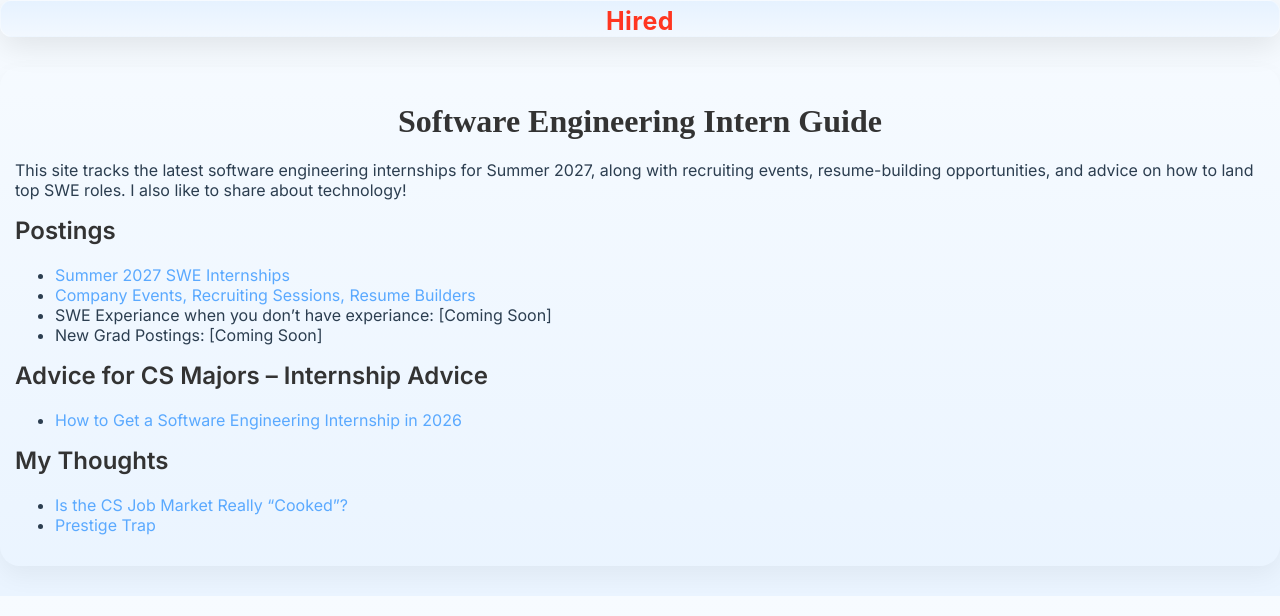
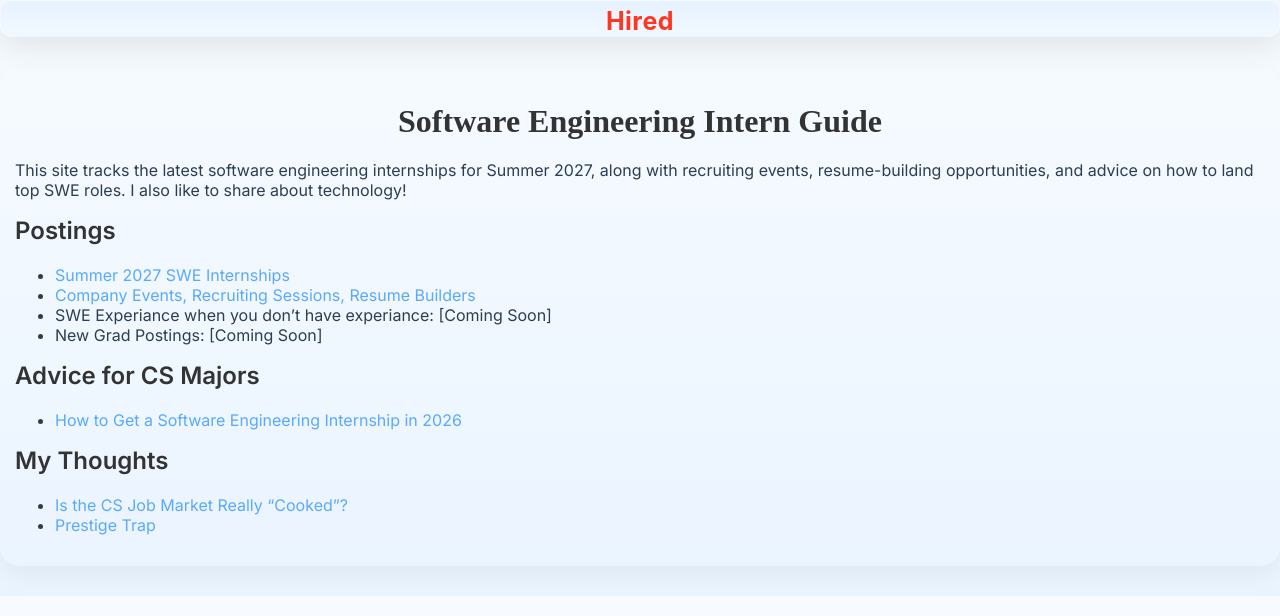
Before and after one commit to hiredmaybe67/hiredmaybe67.github.io, a Jekyll site: the page built from index.md, in a window 1280 px wide. Shown: the top 616 px of the page. Built offline with Jekyll 4.4.1, drawn with Linux system fonts in a browser that asks for light colours.

Commit message:
Update index.md

```diff
--- a/index.md
+++ b/index.md
@@ -13,7 +13,7 @@ on how to land top SWE roles. I also like to share about technology!
 - SWE Experiance when you don't have experiance: [Coming Soon]
 - New Grad Postings: [Coming Soon]
 
-## Advice for CS Majors -- Internship Advice
+## Advice for CS Majors
 - [How to Get a Software Engineering Internship in 2026]({{ '/internship-2027' | relative_url }})
 
 ## My Thoughts
```
